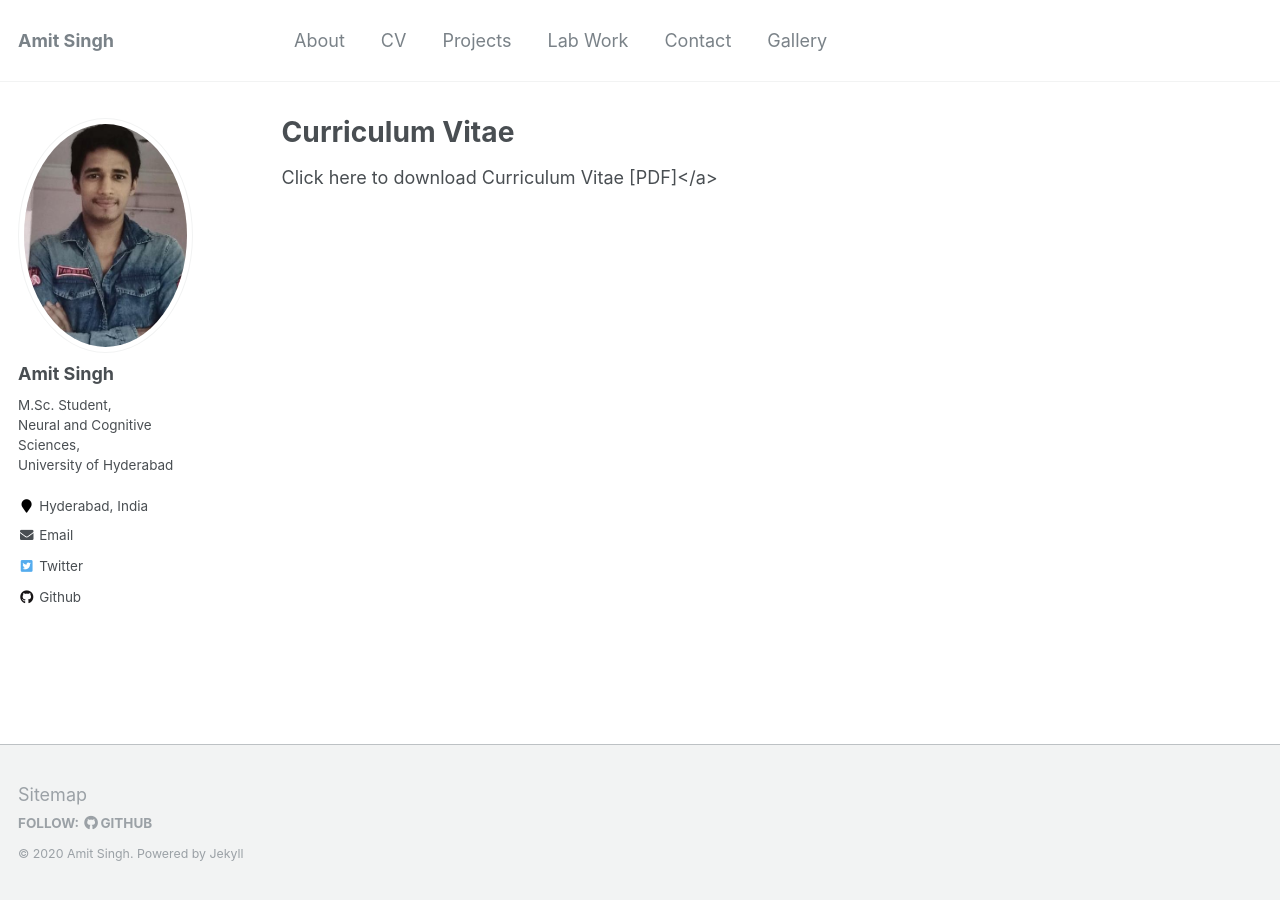
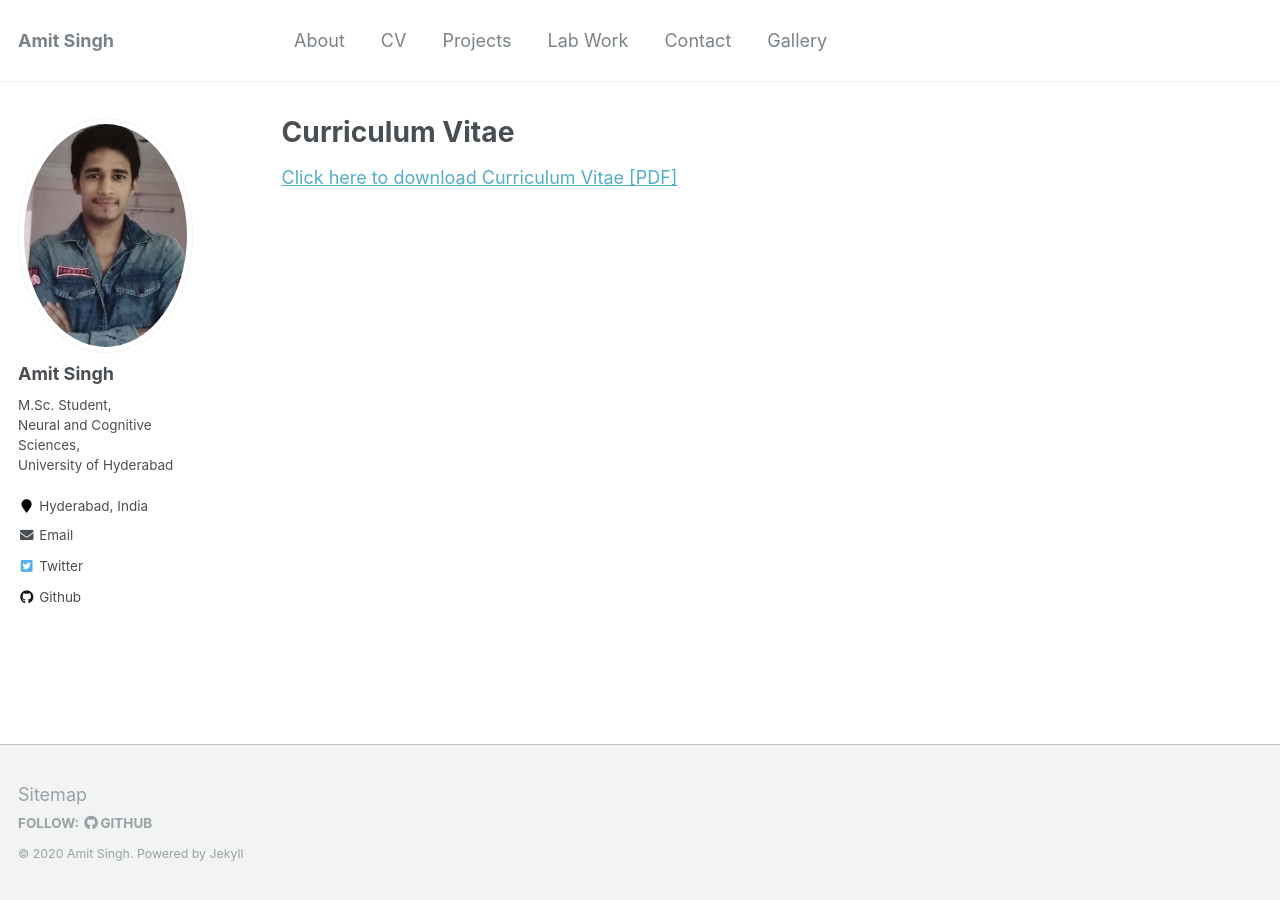
Before and after one commit to amits1ngh/amits1ngh.github.io, a Jekyll site: the page built from _pages/cv.md, in a window 1280 px wide. Built offline with Jekyll 4.4.1, drawn with Linux system fonts in a browser that asks for light colours; part of the change alters nothing that is shown.

Commit message:
Update cv.md

```diff
--- a/_pages/cv.md
+++ b/_pages/cv.md
@@ -7,4 +7,4 @@ redirect_from:
   - /resume
 ---
 
-<href src="https://github.com/amits1ngh/amits1ngh.github.io/blob/master/files/CV_Amit.pdf" type="application/pdf" />Click here to download Curriculum Vitae [PDF]</a>
+<a href ="https://github.com/amits1ngh/amits1ngh.github.io/blob/master/files/CV_Amit.pdf" type="application/pdf" >Click here to download Curriculum Vitae [PDF]</a>
```
